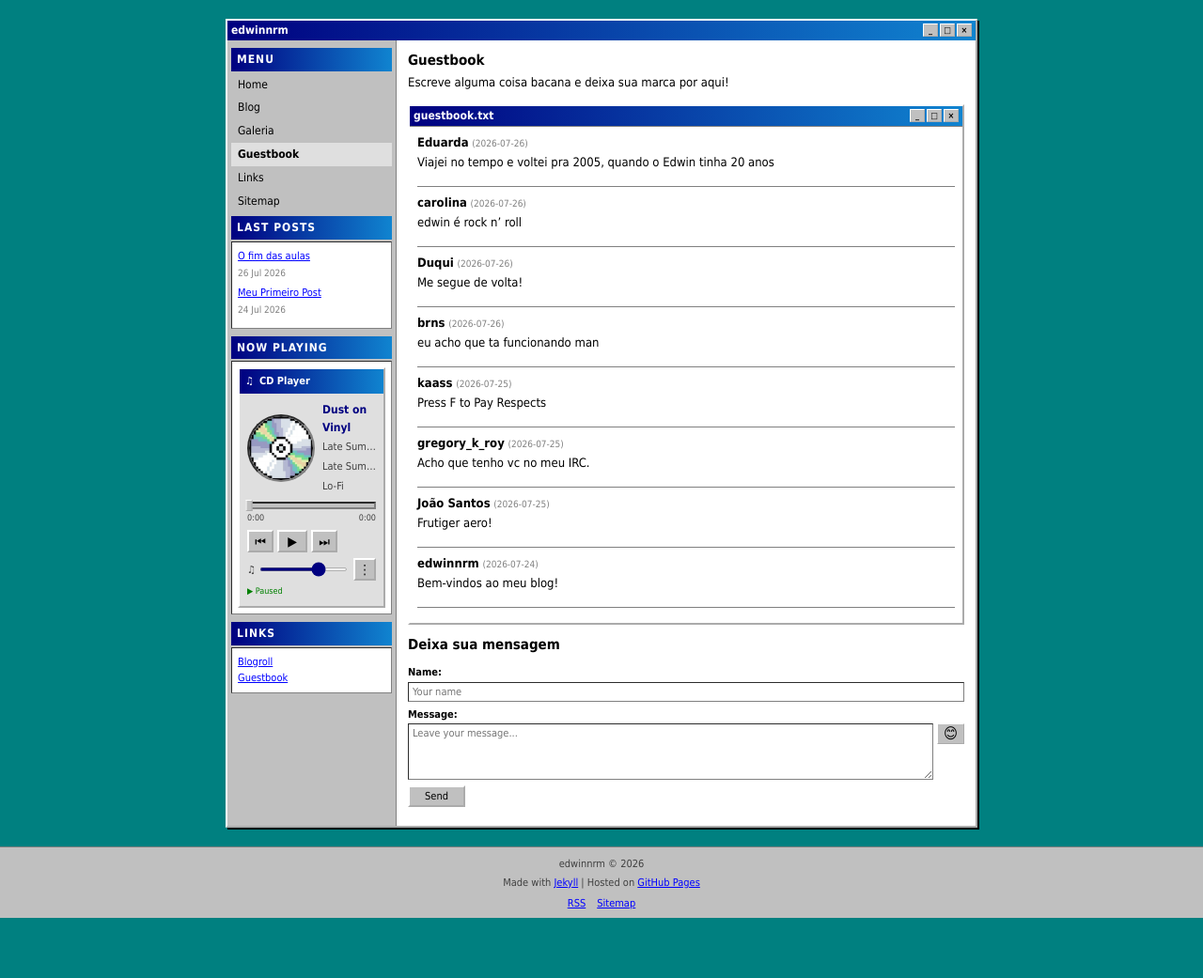
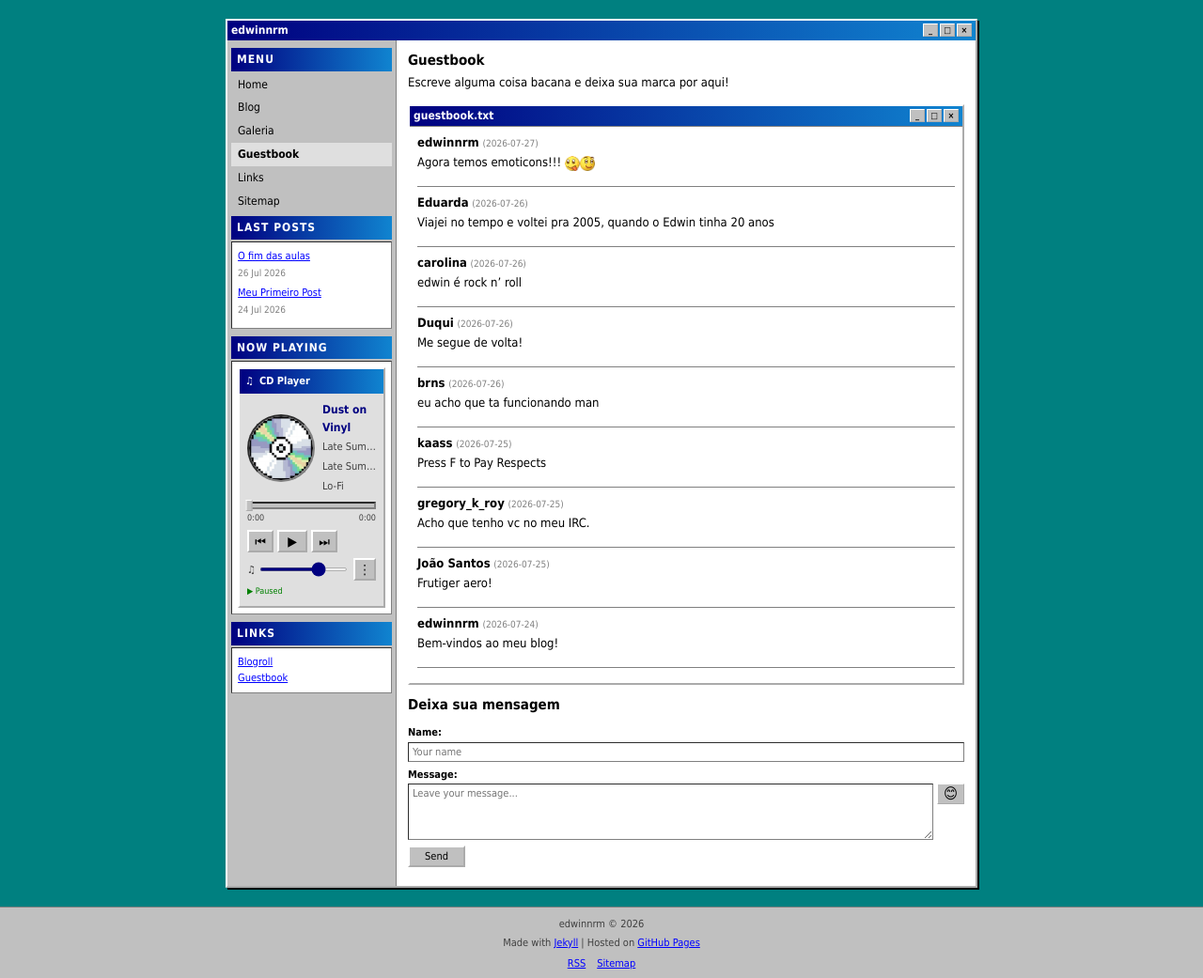
Before and after one commit to EdwinNRM/Blog, a Jekyll site: the page built from pages/guestbook.md, in a window 1280 px wide. Shown: the whole page at 94% size. Built offline with Jekyll 4.4.1, drawn with Linux system fonts in a browser that asks for light colours; before the commit the page ends 977 px from its top, so only the background shows below that.

Commit message:
Add guestbook from edwinnrm

```diff
--- a/_data/guestbook.yml
+++ b/_data/guestbook.yml
@@ -30,3 +30,8 @@
 - name: "Eduarda"
   date: "2026-07-26"
   message: "Viajei no tempo e voltei pra 2005, quando o Edwin tinha 20 anos"
+
+
+- name: "edwinnrm"
+  date: "2026-07-27"
+  message: "Agora temos emoticons!!! :tongue-out::wink:"
```
